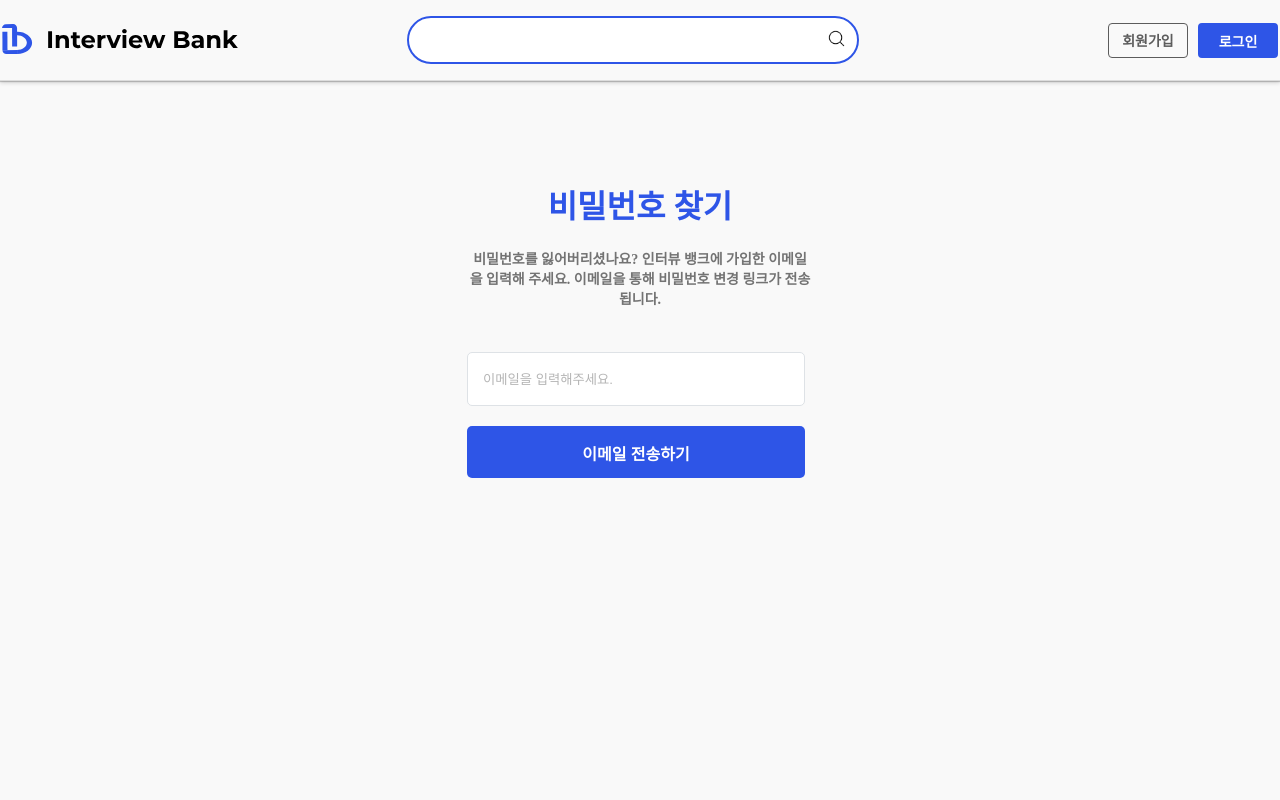
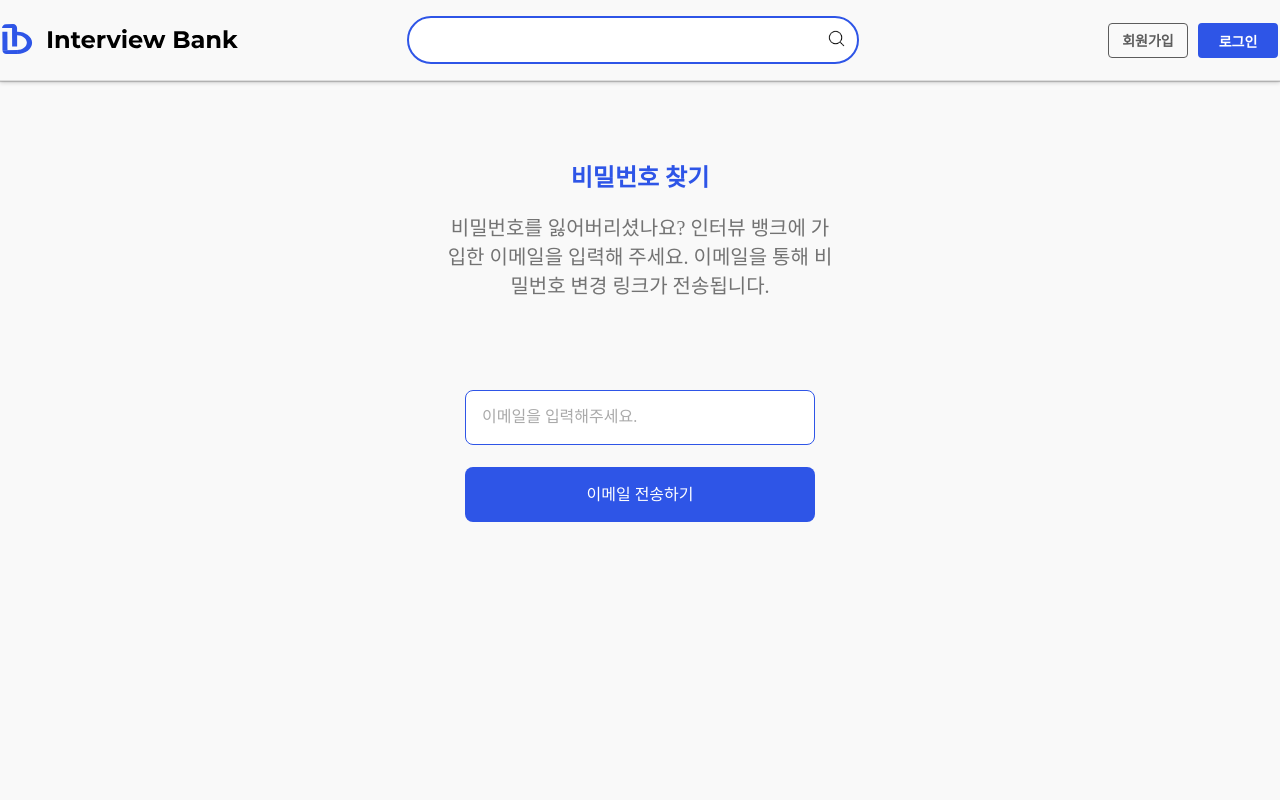
Before and after one commit to Interview-Bank/Interview-Bank-Front, a React (Create React App) app: page /find in a window 1280 px wide. Shown: the top 800 px of the page. Built offline with nearby package versions, Linux system fonts and the light colour scheme; no server answers.

Commit message:
feat/developing find password, now send email api complete

```diff
--- a/src/Pages/FindPassword/FindPasswordContainer.js
+++ b/src/Pages/FindPassword/FindPasswordContainer.js
@@ -1,8 +1,65 @@
-import React from "react";
+import React, {useState, useCallback, useEffect} from "react";
 import FindPasswordView from "./FindPasswordView";
+import axios from "axios";
+import { useDispatch } from "react-redux";
+
 
 const FindPasswordContainer = () => {
-  return <FindPasswordView />;
+  const API_URL = "https://bstaging.interviewbank.net/account/";
+  const dispatch = useDispatch();
+
+  const [email, setEmail] = useState("");
+  const [emailMsg, setEmailMsg] = useState("");
+  const [isEmailValid, setIsEmailValid] = useState(false);
+
+
+  const validateEmail = (email) => {
+    return email
+      .toLowerCase()
+      .match(
+        /([\w-.]+)@((\[[0-9]{1,3}\.[0-9]{1,3}\.[0-9]{1,3}\.)|(([\w-]+\.)+))([a-zA-Z]{2,4}|[0-9]{1,3})(\]?)$/
+      );
+  };
+
+  const onChangeEmail = useCallback(async (e) => {
+    const currEmail = e.target.value;
+
+    if (!validateEmail(currEmail)) {
+      setEmailMsg("올바른 형식의 이메일을 입력해주세요.");
+    } else {
+      setEmailMsg("올바른 이메일 형삭");
+      setIsEmailValid(true)
+      setEmail(currEmail)
+    }
+  }, []);
+  const handleEmailTransmit = async () => {
+    let body = {
+      email: email
+    };
+    try {
+      const response = await axios.post(API_URL + "reset-password/send-email", body);
+      console.log(response)
+      dispatch({
+				type: "OPEN",
+				payload: { title: "이메일로 링크를 전송하였습니다.", content: "이메일을 확인해주세요." },
+			});
+    } catch (e) {
+      dispatch({
+				type: "OPEN",
+				payload: { title: "이메일을 찾을 수 없습니다.", content: "다시 입력해주세요." },
+			});
+      console.log(e)
+    }
+  }
+  return (
+    <FindPasswordView
+      onChangeEmail={onChangeEmail}
+      isEmailValid = {isEmailValid}
+      emailMsg = {emailMsg}
+      handleEmailTransmit = {handleEmailTransmit}
+    />
+
+    );
 };
 
 export default FindPasswordContainer;
--- a/src/Pages/FindPassword/FindPasswordView.js
+++ b/src/Pages/FindPassword/FindPasswordView.js
@@ -2,18 +2,27 @@ import React from "react";
 import styled from "styled-components";
 import Layout from "../../Layout/Layout";
 
-const FindPasswordView = () => {
+const FindPasswordView = ({onChangeEmail, isEmailValid, emailMsg, handleEmailTransmit}) => {
   return (
     <>
       <Layout>
         <FindPasswordContainer>
-          <h1>비밀번호 찾기</h1>
-          <p>
+          <FindPasswordTitle>비밀번호 찾기</FindPasswordTitle>
+          <FindPasswordDesc>
             비밀번호를 잃어버리셨나요? 인터뷰 뱅크에 가입한 이메일을 입력해
             주세요. 이메일을 통해 비밀번호 변경 링크가 전송됩니다.
-          </p>
-          <Input placeholder="이메일을 입력해주세요." />
-          <Button>이메일 전송하기</Button>
+          </FindPasswordDesc>
+          <Input
+              id="email"
+              type="text"
+              placeholder="이메일을 입력해주세요."
+              onChange={onChangeEmail}
+              autoComplete="off"/>
+          <OutputText className={isEmailValid ? "success" : "error"}>
+              {emailMsg}
+          </OutputText>
+          <Button
+            onClick={handleEmailTransmit}>이메일 전송하기</Button>
         </FindPasswordContainer>
       </Layout>
     </>
@@ -21,46 +30,109 @@ const FindPasswordView = () => {
 };
 
 const FindPasswordContainer = styled.div`
-  margin: 64px auto auto;
-  width: 346px;
+  display: flex;
+  flex-direction: column;
+  align-items: center;
+  width: auto;
   height: 676px;
   min-height: 100vh;
-  > h1 {
-    font-weight: 700;
-    text-align: center;
-    color: #2e55e7;
-    margin-top: 100px;
-  }
-  > p {
-    font-weight: 600;
-    text-align: center;
-    color: #737373;
-    font-size: 14px;
-  }
+
+
+  margin: 0 auto;
+  margin-top: 80px;
+`;
+const FindPasswordTitle = styled.div`
+  position: relative;
+  width: 160px;
+  height: 35px;
+
+  font-family: 'Noto Sans KR';
+  font-style: normal;
+  font-weight: 700;
+  font-size: 24px;
+  line-height: 35px;
+
+  text-align: center;
+
+  color: #2E55E7;
+
+  margin-bottom: 18px;
+`;
+
+const FindPasswordDesc = styled.div`
+  width: 396px;
+  height: 116px;
+
+  font-family: 'Noto Sans KR';
+  font-style: normal;
+  font-weight: 400;
+  font-size: 20px;
+  line-height: 29px;
+  text-align: center;
+
+  color: #737373;
+
+  margin-bottom: 60px;
+
 `;
 const Input = styled.input`
-  width: 319px;
-  height: 50px;
-  border-radius: 5px;
-  border: 1px solid #dee2e6;
-  margin-top: 30px;
-  padding-left: 15px;
+  box-sizing: border-box;
+
+  position: relative;
+  width: 350px;
+  height: 55px;
+
+  background: #FFFFFF;
+  border: 1px solid #2E55E7;
+  border-radius: 8px;
+  padding-left: 16px;
+
+  margin-bottom: 12px;
   ::placeholder {
-    color: #b5b5b5;
+    font-family: 'Noto Sans KR';
+    font-style: normal;
+    font-weight: 400;
+    font-size: 16px;
+    line-height: 23px;
+
+    color: #AAAAAA;
   }
 `;
 const Button = styled.button`
+  width: 350px;
+  height: 55px;
+  border-radius: 8px;
+  padding: 16px 8px;
+  background-color: #2e55e7;
+
+  font-family: 'Noto Sans KR';
+  font-style: normal;
+  font-weight: 500;
   font-size: 16px;
-  font-weight: 700;
-  width: 338px;
-  height: 52px;
-  border-radius: 5px;
-  padding: 15px 8px;
-  background-color: #2e55e7;
+  line-height: 23px;
+  text-align: center;
   color: #fff;
-  margin-top: 20px;
   border: none;
   cursor: pointer;
+
+`;
+
+const OutputText = styled.div`
+  border: none;
+  margin-top: 5px;
+  margin-left: 5px;
+  margin-bottom: 5px;
+  font-size: 12px;
+  text-align: start;
+  &.success {
+    color: #2e55e7;
+    display: none;
+  }
+  &.error {
+    color: red;
+
+    display: block;
+  }
 `;
 
 export default FindPasswordView;
```
